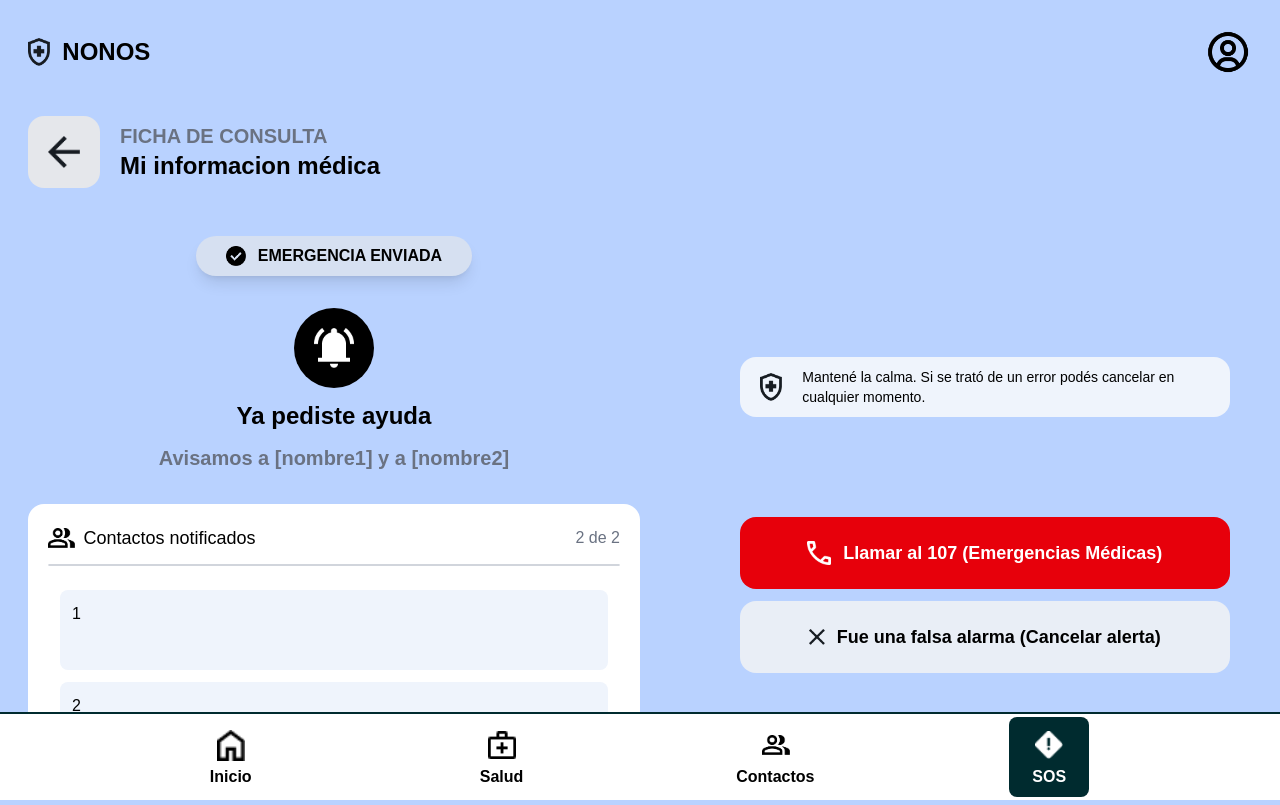
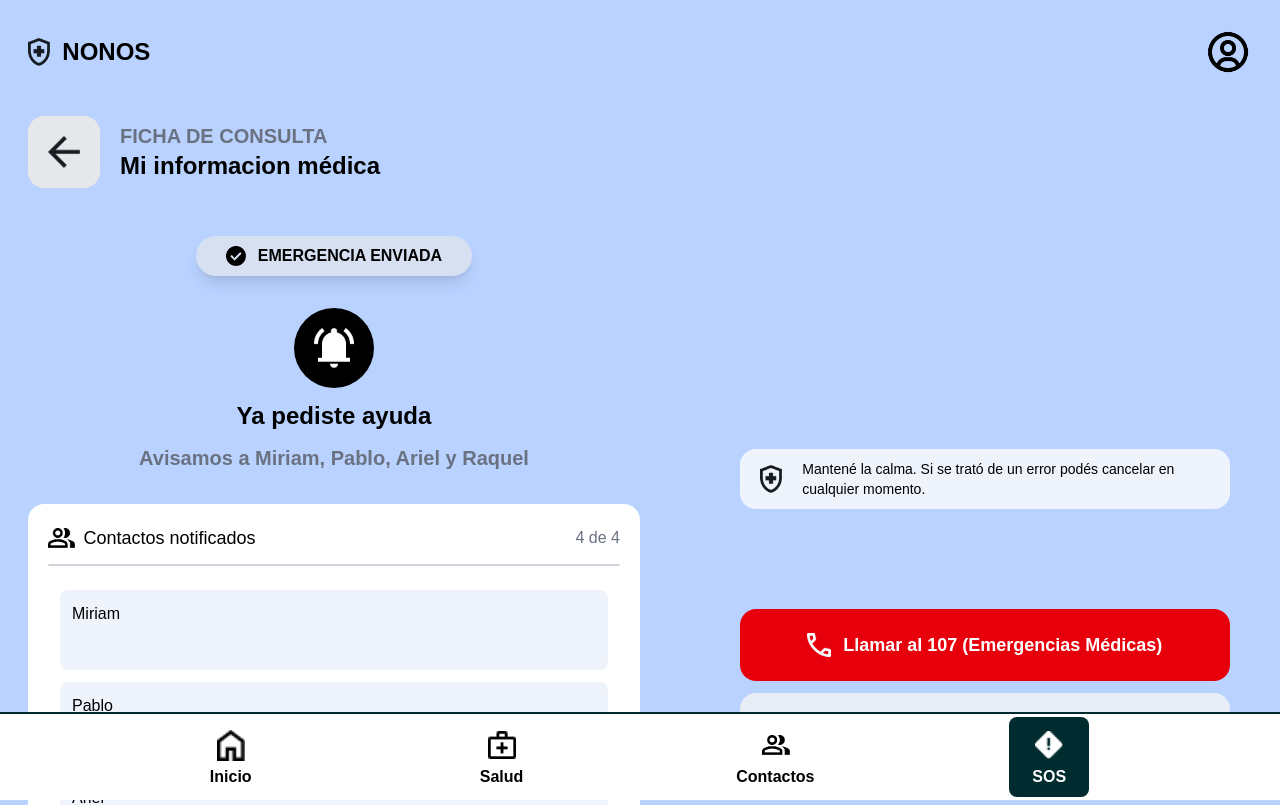
Before and after one commit to rubywinterrr/nonos-front, a React (Vite) app: page /SOS in a window 1280 px wide. Shown: the top 805 px of the page. Built offline with nearby package versions, Linux system fonts and the light colour scheme; no server answers; a web font is replaced by a local one.

Commit message:
feat: requires en el form de login y register y mapeo de array de contactos (falta el fetch).

```diff
--- a/src/Pages/PantallaSOS.tsx
+++ b/src/Pages/PantallaSOS.tsx
@@ -15,6 +15,14 @@ export default function SOS() {
   function Volver() {
     window.history.back();
   }
+
+  const contactos = ["Miriam", "Pablo", "Ariel", "Raquel"];
+
+  const nombresFormateados = new Intl.ListFormat("es", {
+    style: "long",
+    type: "conjunction",
+  }).format(contactos);
+
   return (
     <>
       <main className="bg-main-blue min-h-main w-screen p-7 pb-[13vh] flex flex-col items-baseline gap-10 lg:pb-0">
@@ -53,8 +61,8 @@ export default function SOS() {
                   />
                 </div>
                 <h1 className="text-2xl font-semibold">Ya pediste ayuda</h1>
-                <p className="font-semibold text-xl text-gray-500">
-                  Avisamos a [nombre1] y a [nombre2]
+                <p className="font-semibold text-xl text-gray-500 text-center">
+                  Avisamos a {nombresFormateados}
                 </p>
               </div>
             </div>
@@ -64,14 +72,19 @@ export default function SOS() {
                   <img src={iconContacto} alt="Contacto" className="h-5 mr-2" />
                   Contactos notificados
                 </h1>
-                <p className="text-gray-500">2 de 2</p>
+                <p className="text-gray-500">
+                  {contactos.length} de {contactos.length}
+                </p>
               </div>
               <div className="w-full">
                 <div className="border border-gray-300 w-full rounded-full"></div>
               </div>
               <ol className="w-full flex flex-col gap-3 p-3">
-                <li className="bg-[#EFF4FC] rounded-lg h-20 w-full p-3">1</li>
-                <li className="bg-[#EFF4FC] rounded-lg h-20 w-full p-3">2</li>
+                {contactos.map((contacto) => (
+                  <li className="bg-[#EFF4FC] rounded-lg h-20 w-full p-3">
+                    {contacto}
+                  </li>
+                ))}
               </ol>
             </div>
           </section>
--- a/src/components/LogInForm.tsx
+++ b/src/components/LogInForm.tsx
@@ -47,10 +47,11 @@ export default function LogInForm() {
               alt=""
               className="h-5 aspect-square object-contain p-0.5"
             />
-            Correo electrónico
+            Correo electrónico <span className="font-bold text-red-500">*</span>
           </label>
           <input
             type="email"
+            required
             value={email}
             onChange={(e) => setEmail(e.target.value)}
             className="w-full h-12 bg-white shadow placeholder:text-[.75rem] focus:bg-gray-100 rounded-lg focus:outline-none focus:ring-2 focus:ring-blue-200 pl-1"
@@ -67,11 +68,12 @@ export default function LogInForm() {
               alt=""
               className="h-5 aspect-square object-contain p-0.5"
             />
-            Contraseña
+            Contraseña <span className="font-bold text-red-500">*</span>
           </label>
           <input
             type="password"
             value={password}
+            required
             onChange={(e) => setPassword(e.target.value)}
             name=""
             id=""
--- a/src/components/RegisterForm.tsx
+++ b/src/components/RegisterForm.tsx
@@ -30,6 +30,14 @@ export default function RegisterForm() {
     } finally {
       setCargando(false);
     }
+    if (!rol) {
+      setError("Por favor, selecciona un rol para continuar.");
+      return;
+    }
+    if (rol === "Cuidador" && !tipoCuidador) {
+      setError("Por favor, especifica el tipo de cuidador.");
+      return;
+    }
   };
 
   return (
@@ -49,10 +57,12 @@ export default function RegisterForm() {
               className="h-5 aspect-square object-contain p-0.5"
             />
             Nombre completo
+            <span className="font-bold text-red-500">*</span>
           </label>
           <input
             className="w-full h-12 bg-white shadow placeholder:text-[.75rem] focus:bg-gray-100 rounded-lg focus:outline-none focus:ring-2 focus:ring-blue-200 pl-1"
             placeholder="Ej: Juan Carlos Cruz"
+            required
           />
           <span className="text-xs text-gray-500">
             Ingrese su nombre completo.
@@ -66,10 +76,12 @@ export default function RegisterForm() {
               className="h-5 aspect-square object-contain p-0.5"
             />
             Correo electrónico
+            <span className="font-bold text-red-500">*</span>
           </label>
           <input
             type="email"
             value={email}
+            required
             onChange={(e) => setEmail(e.target.value)}
             className="w-full h-12 bg-white shadow placeholder:text-[.75rem] focus:bg-gray-100 rounded-lg focus:outline-none focus:ring-2 focus:ring-blue-200 pl-1"
             placeholder="Ej: nonos@gmail.com"
@@ -86,10 +98,12 @@ export default function RegisterForm() {
               className="h-6 w-6 object-contain p-0.5"
             />
             Contraseña
+            <span className="font-bold text-red-500">*</span>
           </label>
           <input
             type="password"
             value={password}
+            required
             onChange={(e) => setPassword(e.target.value)}
             name=""
             id=""
@@ -110,7 +124,10 @@ export default function RegisterForm() {
         <div className="flex flex-col gap-5 mt-2 w-80/100 ">
           <div className="flex flex-col gap-1">
             <div className="flex flex-col gap-1">
-              <label className="text-lg font-bold">Selecciona tu rol</label>
+              <label className="text-lg font-bold">
+                Selecciona tu rol{" "}
+                <span className="font-bold text-red-500">*</span>
+              </label>
               <span className="text-sm text-gray-500">
                 Elegí en función de tu usuario
               </span>
```
